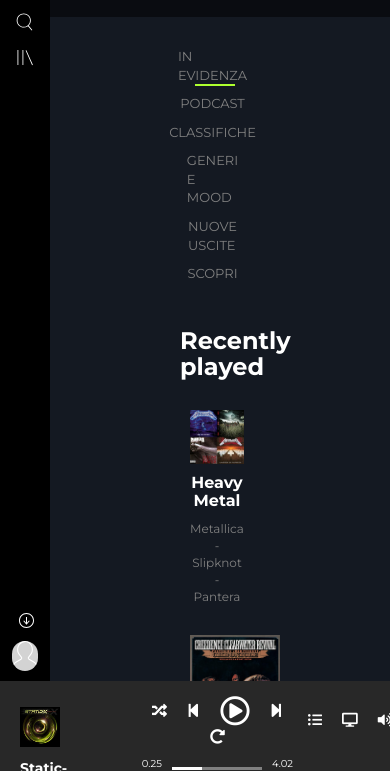
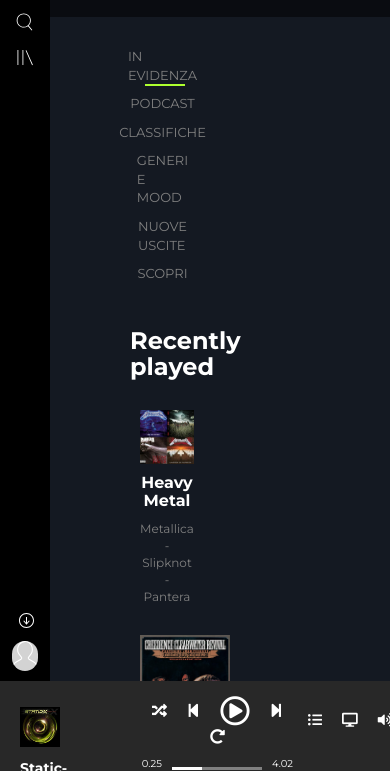
Before and after one commit to GianMX/html-css-spotifyweb, a plain HTML site: page index.html in a window 390 px wide. Shown: the part 73-844 px from the top of the page. Drawn offline with nearby package versions, Linux system fonts and the light colour scheme.

Commit message:
correzione generale

```diff
--- a/css/style.css
+++ b/css/style.css
@@ -209,8 +209,8 @@ a.mx_greenyellow_left {
 .main_right {
   width: calc(100% - 230px);
   height: calc(100% - 90px);
+  float: right;
   margin-top: 90px;
-  margin-left: 230px;
   margin-bottom: 90px;
   padding: 20px;
 }
@@ -353,7 +353,8 @@ a.mx_greenyellow_left {
     width: calc(100% - 50px);
   }
   .main_right {
-    margin-left: 160px;
+    float:right;
+    margin-right: 120px;
   }
   .mx_upgrade_btn {
     width: 250px;
```
